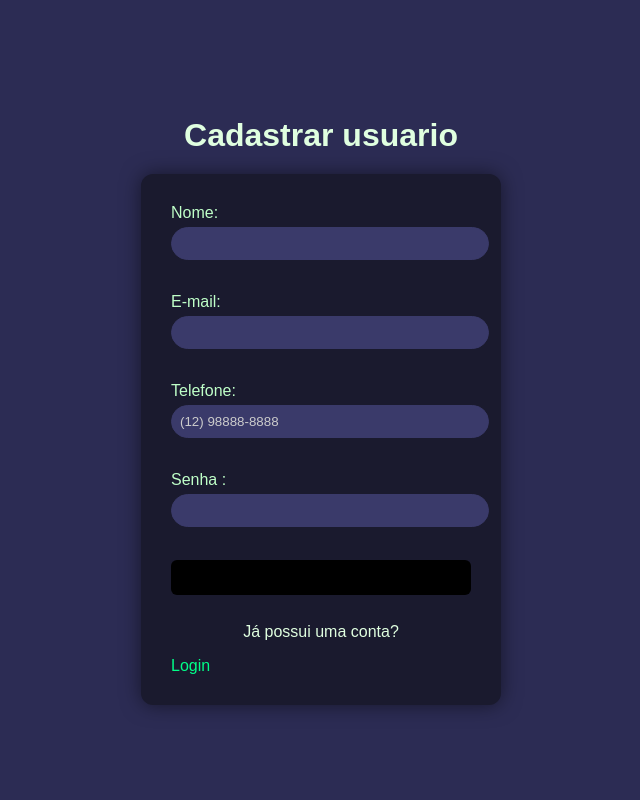
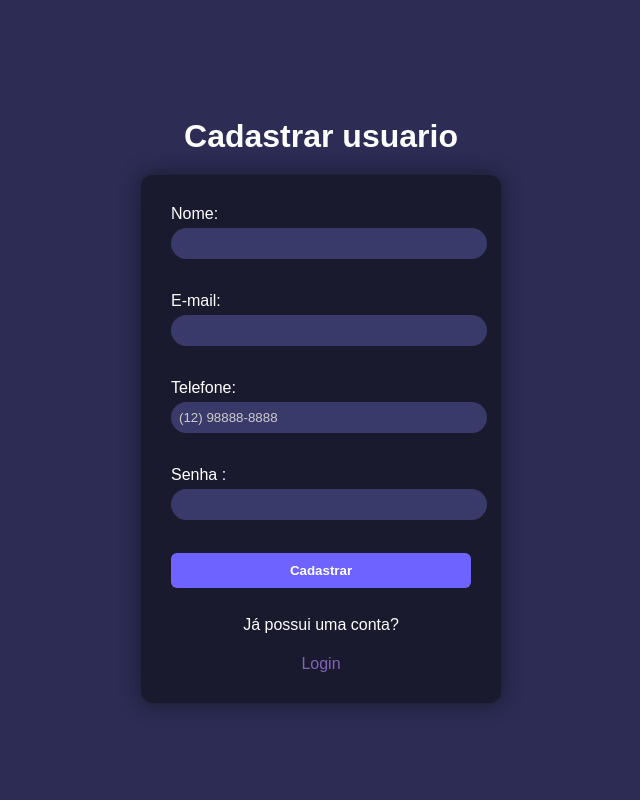
Before and after one commit to hrnq-op/TheBestOF-You, a PHP site: page /cadastrar.php in a window 1280 px wide. Shown: the whole page, without its empty margins (319-959 px from the left). Run offline with PHP 8.4, Linux system fonts and the light colour scheme.

Commit message:
Atualização

```diff
--- a/Códigos/cadastrar/cadastrar.css
+++ b/Códigos/cadastrar/cadastrar.css
@@ -1,6 +1,6 @@
 body {
-    background-color: #2c2c54;
-    color: #e0ffe0;
+    background-color: #2c2c54; /* igual ao login */
+    color: #fdfdfd; /* cor do texto padrão do login */
     font-family: Arial, sans-serif;
     display: flex;
     justify-content: center;
@@ -10,47 +10,43 @@ body {
 }
 
 form {
-    background-color: #1a1a2e;
+    background-color: #1a1a2e; /* igual ao login */
     padding: 30px;
     border-radius: 12px;
     box-shadow: 0 0 20px rgba(0, 0, 0, 0.5);
     width: 300px;
-
-
 }
 
 h1 {
-
     text-align: center;
     margin-bottom: 20px;
-    break-inside: auto;
 }
 
 label {
     display: block;
     margin-bottom: 5px;
-    color: #bfffc8;
+    color: #ffffff; /* igual aos ícones do login */
 }
 
 input {
     width: 100%;
     padding: 8px;
     margin-bottom: 15px;
-    border: 1px solid #3a3a6a;
+    border: none; /* igual ao login */
     border-radius: 600px;
-    background-color: #3a3a6a;
+    background-color: #3a3a6a; /* mesmo roxo dos inputs do login */
     color: #ffffff;
 }
 
+input::placeholder {
+    color: #cccccc; /* igual ao login */
+}
 
-input::placeholder {
-    color: #cccccc;
-}
 button {
     width: 100%;
     padding: 10px;
-    background-color: #000;
-    color: #000;
+    background-color: #6f63ff; /* mesmo tom do botão do login */
+    color: #ffffff;
     font-weight: bold;
     border: none;
     border-radius: 6px;
@@ -59,11 +55,11 @@ button {
 }
 
 button:hover {
-    background-color: #00cc70;
+    background-color: #5a54d1; /* mesmo hover do botão do login */
 }
 
 a {
-    color: #00ff88;
+    color: #8262b6; /* igual ao link do login */
     text-decoration: none;
 }
 
@@ -93,3 +89,18 @@ p {
     margin-bottom: 15px;
     text-align: center;
 }
+
+.login-link {
+    text-align: center;
+}
+
+.login-link a {
+    color: #8262b6; /* Mesma cor do link do login */
+    text-decoration: none;
+    display: inline-block;
+    margin-top: 5px;
+}
+
+.login-link a:hover {
+    text-decoration: underline;
+}
--- a/Códigos/cadastrar/cadastrar.php
+++ b/Códigos/cadastrar/cadastrar.php
@@ -76,7 +76,11 @@ if (count($_POST) > 0) {
             <input value="<?php if (isset($_POST['senha'])) echo $_POST['senha']; ?>" type="password" name="senha"><br><br>
 
             <button type="submit" name="enviar">Cadastrar</button> <br><br>
-            <p>Já possui uma conta?</p> <a href="../login/login.php">Login</a><br>
+            <p>Já possui uma conta?</p>
+            <div class="login-link">
+                <a href="../login/login.php">Login</a>
+            </div>
+
 
         </form>
     </div>
```
